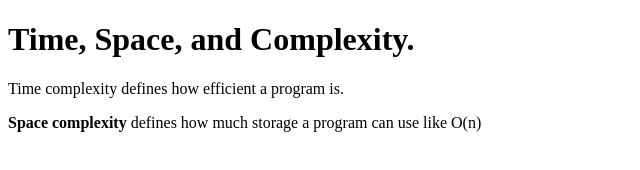
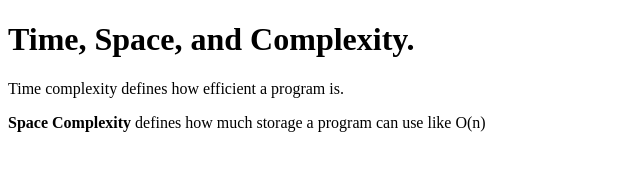
Before and after one commit to acciojob/time-and-space-complexity-Xrossh4ir, a website: page main.html in a window 1280 px wide. Shown: the full height of the page, 0-640 px from the left. Drawn offline with Linux system fonts and the light colour scheme.

Commit message:
created a submission

```diff
--- a/main.html
+++ b/main.html
@@ -9,7 +9,7 @@
 <body>
 	<h1>Time, Space, and Complexity.</h1>
 	<p> Time complexity defines how efficient a program is.</p>
-	<p> <b>Space complexity</b> defines how much storage a program can use like O(n)</p>
+	<p><b>Space Complexity</b> defines how much storage a program can use like O(n)</p>
 
     <script type="text/javascript" src="./script.js">
 </script>
```
